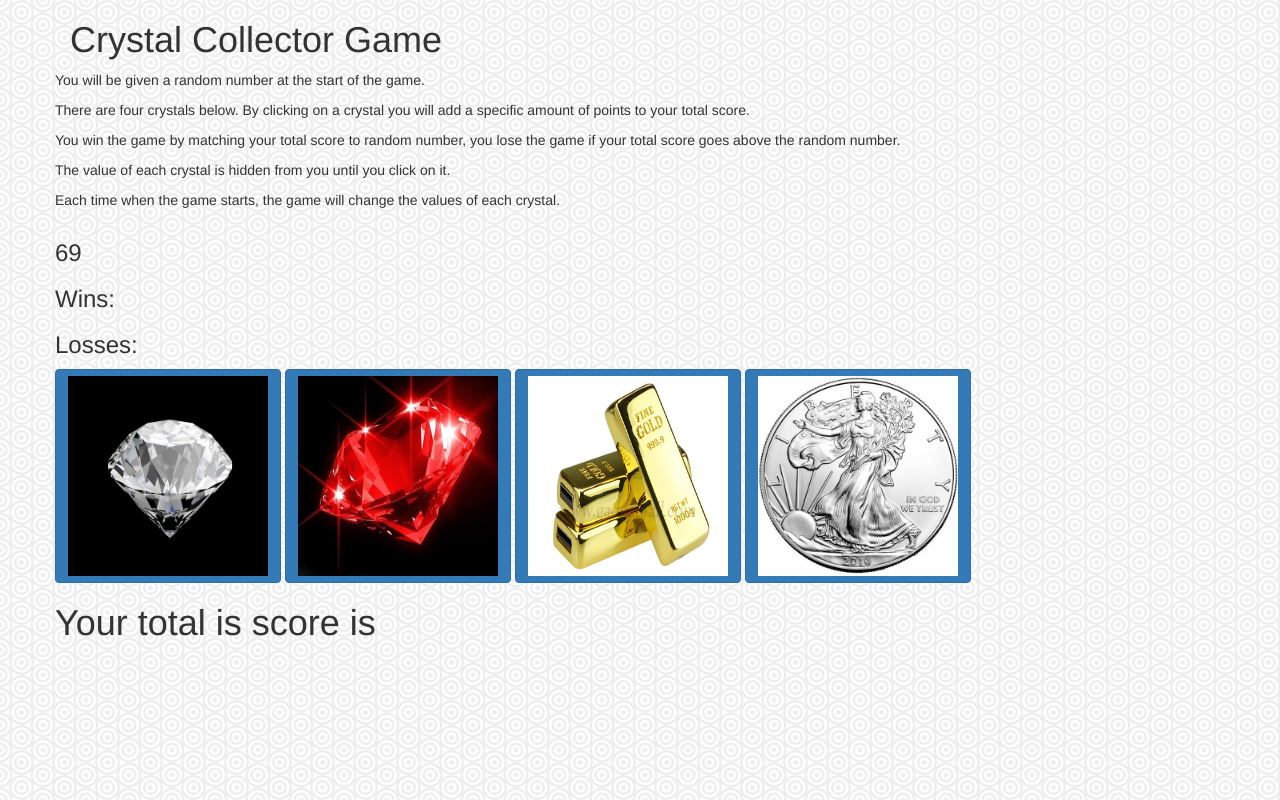
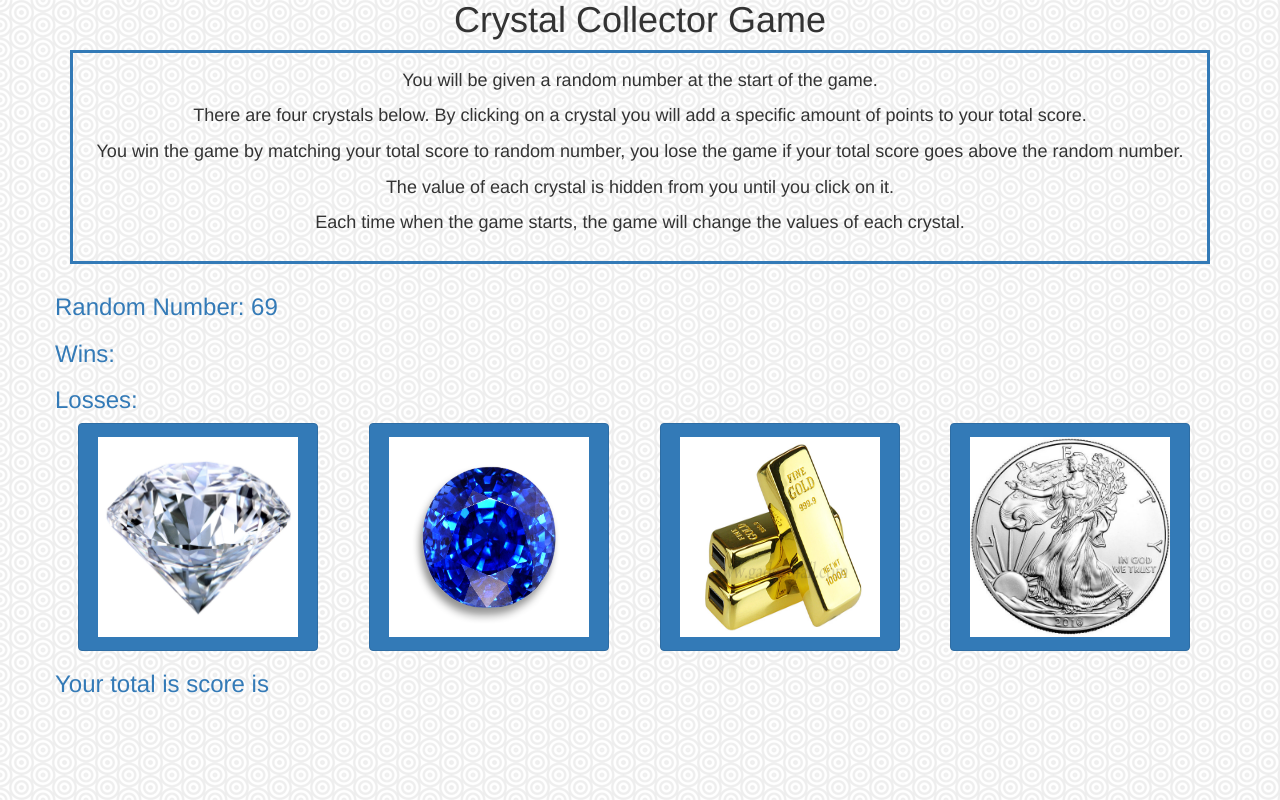
Before and after one commit to kicknpick/week-4-game, a PHP site: page / in a window 1280 px wide. Run offline with PHP 8.4, Linux system fonts and the light colour scheme; some libraries are stand-ins or nearby versions.

Commit message:
made it look pretty in CSS

```diff
--- a/assets/css/style.css
+++ b/assets/css/style.css
@@ -11,5 +11,30 @@ img {
 	height: 200px;
 	width: 200px;
 	padding: 0px;
-	margin: 0px;
+	margin: 7px;
 }
+
+#jumbo {
+	margin: auto;
+	width: 50%;
+	text-align: center;
+}
+
+#wins, #loss, #randomNumber, #totalScore {
+	font-size: 24px;
+    color: #337ab7;
+}
+
+.btn {
+	margin: 0px 2%;
+}
+
+#instructions {
+	border-color: #337ab7;
+    border-style: solid;
+    border-width: 3px;
+    text-align: center;
+    margin: 10px 0px;
+    padding: 15px 0px;
+    font-size: 18px;
+}
--- a/assets/javascript/game.js
+++ b/assets/javascript/game.js
@@ -15,7 +15,7 @@ $(document).ready(function() {
 
 	// create rondomNumber
 	var randomNumber = Math.floor(Math.random() * 120) + 19;
-	$("#randomNumber").html(randomNumber);
+	$("#randomNumber").html("Random Number: " + randomNumber);
 	var totalScore = 0;
 	var loss = 0;
 	var wins = 0;
@@ -30,7 +30,7 @@ $(document).ready(function() {
 
 	function reset() {
 		var newRandomNumber = Math.floor(Math.random() * 120) + 19;
-		$("#randomNumber").html(newRandomNumber);
+		$("#randomNumber").html("Random Number: " + newRandomNumber);
 		randomNumber = newRandomNumber;
 		totalScore = 0;
 		$("#totalScore").html(totalScore);
--- a/index.html
+++ b/index.html
@@ -26,10 +26,10 @@
 
 			<div class="container">
 				<div>
-					<h1><span>Crystal Collector Game</span></h1>
+					<h1 id="jumbo"><span>Crystal Collector Game</span></h1>
 				</div>
 
-				<div class="row">
+				<div class="row" id="instructions">
 					<div class=".col-md-6">
 						<p>You will be given a random number at the start of the game.</p>
 
@@ -45,7 +45,7 @@
 
 				<div class="row">
 					<div class=".col-md-6">
-						<h3 id="randomNumber">randomNumber</h3>
+						<h3 id="randomNumber">Random Number</h3>
 					</div>
 
 					<div class=".col-md-6">
```
Also changed, not shown: assets/images/diamond.png, assets/images/ruby.png.
